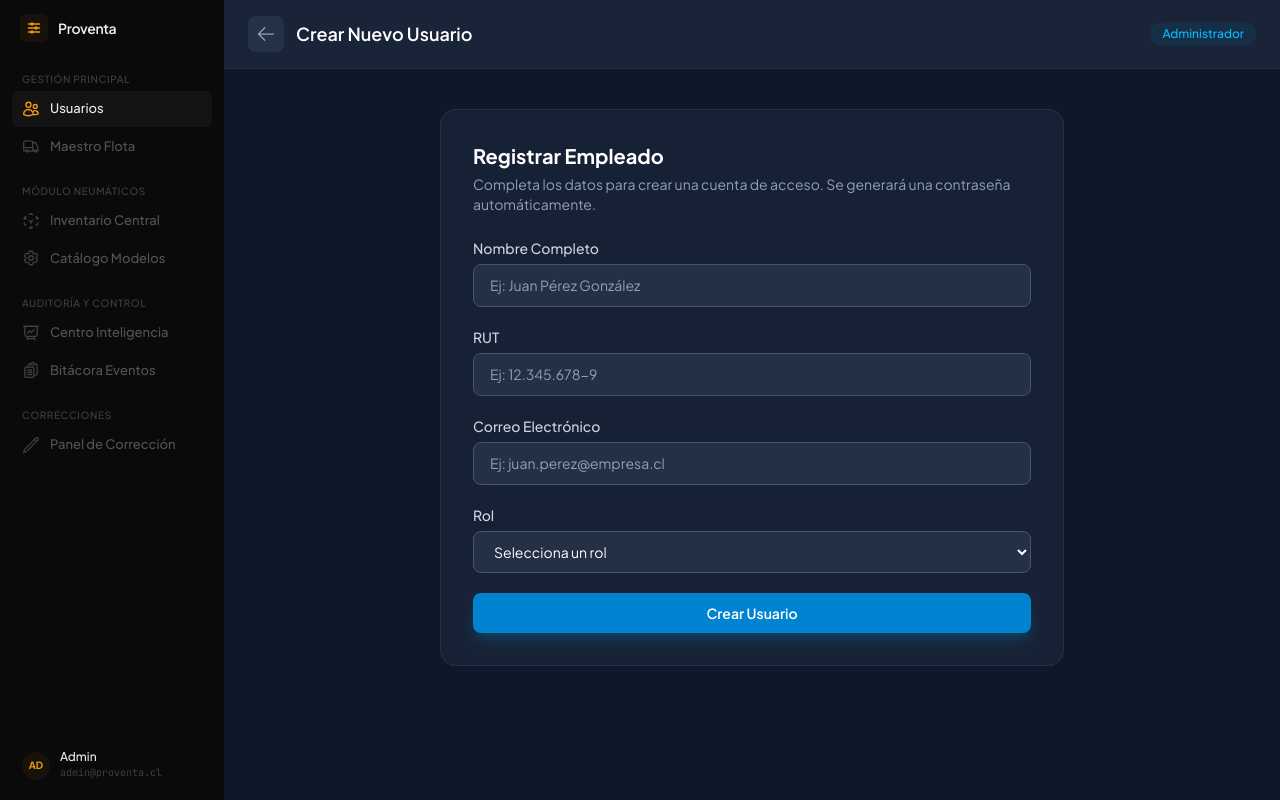
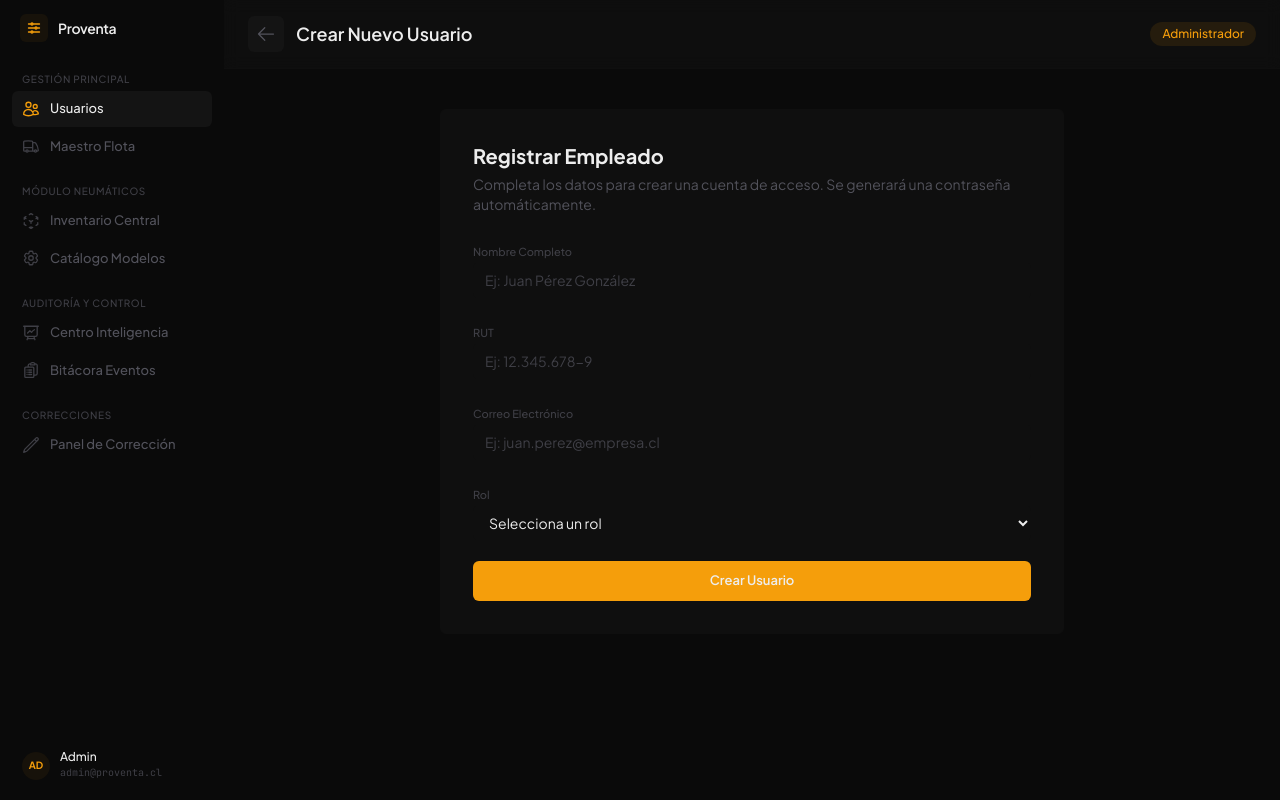
Before and after one commit to ComercialProventa/gestion-flota, a Next.js app: page /admin/usuarios/nuevo in a window 1280 px wide. Built offline with nearby package versions, Linux system fonts and the light colour scheme.

Commit message:
refactor(usuarios): migrar formularios y modal de asignación a estética plana
- nuevo/page: header plano sin bg-slate
- crear-usuario-form: inputs con bg-surface, tokens planos
- asignacion-buses-modal: modal sin rounded-2xl ni border-slate
- eliminar-modelo-btn: tokens planos

```diff
--- a/app/admin/neumaticos/modelos/eliminar-modelo-btn.tsx
+++ b/app/admin/neumaticos/modelos/eliminar-modelo-btn.tsx
@@ -22,7 +22,7 @@ export default function EliminarModeloBtn({ modeloId }: { modeloId: string }) {
     <button
       onClick={() => { if (confirm("¿Eliminar este modelo?")) mutation.mutate() }}
       disabled={mutation.isPending}
-      className="text-slate-500 hover:text-red-400 p-1 transition-colors disabled:opacity-30 cursor-pointer"
+      className="text-dim hover:text-red p-1 transition-colors disabled:opacity-30 cursor-pointer"
     >
       <svg xmlns="http://www.w3.org/2000/svg" className="h-4 w-4" fill="none" viewBox="0 0 24 24" stroke="currentColor">
         <path strokeLinecap="round" strokeLinejoin="round" strokeWidth={2} d="M19 7l-.867 12.142A2 2 0 0116.138 21H7.862a2 2 0 01-1.995-1.858L5 7m5 4v6m4-6v6m1-10V4a1 1 0 00-1-1h-4a1 1 0 00-1 1v3M4 7h16" />
--- a/app/admin/usuarios/crear-usuario-form.tsx
+++ b/app/admin/usuarios/crear-usuario-form.tsx
@@ -44,19 +44,19 @@ export default function CrearUsuarioForm() {
     <div className="space-y-6">
       {/* Mensaje de éxito con la contraseña generada */}
       {resultado && (
-        <div className="rounded-xl border border-emerald-500/30 bg-emerald-500/10 p-5">
+        <div className="rounded-md border border-green/30 bg-green/10 p-5">
           <div className="flex items-center gap-2 mb-3">
-            <svg xmlns="http://www.w3.org/2000/svg" className="h-5 w-5 text-emerald-400" fill="none" viewBox="0 0 24 24" stroke="currentColor" strokeWidth={2}>
+            <svg xmlns="http://www.w3.org/2000/svg" className="h-5 w-5 text-green" fill="none" viewBox="0 0 24 24" stroke="currentColor" strokeWidth={2}>
               <path strokeLinecap="round" strokeLinejoin="round" d="M9 12l2 2 4-4m6 2a9 9 0 11-18 0 9 9 0 0118 0z" />
             </svg>
-            <p className="font-semibold text-emerald-400">{resultado.mensaje}</p>
+            <p className="font-semibold text-green">{resultado.mensaje}</p>
           </div>
-          <div className="rounded-lg bg-slate-900/50 p-4">
-            <p className="text-sm text-slate-400 mb-1">Contraseña generada:</p>
-            <p className="font-mono text-lg font-bold text-white tracking-wider">
+          <div className="rounded-md bg-background p-4">
+            <p className="text-[11px] font-medium text-dim mb-1">Contraseña generada:</p>
+            <p className="font-mono text-lg font-bold text-foreground tracking-wider">
               {resultado.contrasena}
             </p>
-            <p className="mt-2 text-xs text-slate-500">
+            <p className="mt-2 text-xs text-dim">
               ! Anota esta contraseña. No se podrá visualizar nuevamente.
             </p>
           </div>
@@ -65,7 +65,7 @@ export default function CrearUsuarioForm() {
 
       {/* Mensaje de error */}
       {error && (
-        <div className="rounded-lg bg-red-500/10 border border-red-500/30 px-4 py-3 text-sm text-red-400">
+        <div className="rounded-md bg-red/10 border border-red/30 px-4 py-3 text-sm text-red">
           {error}
         </div>
       )}
@@ -74,7 +74,7 @@ export default function CrearUsuarioForm() {
       <form action={handleSubmit} className="space-y-5">
         {/* Nombre Completo */}
         <div>
-          <label htmlFor="nombre_completo" className="block text-sm font-medium text-slate-300 mb-1.5">
+          <label htmlFor="nombre_completo" className="text-[11px] font-medium text-dim mb-1">
             Nombre Completo
           </label>
           <input
@@ -83,13 +83,13 @@ export default function CrearUsuarioForm() {
             type="text"
             required
             placeholder="Ej: Juan Pérez González"
-            className="w-full rounded-lg border border-slate-600 bg-slate-700/50 px-4 py-2.5 text-white placeholder-slate-400 focus:border-sky-500 focus:ring-2 focus:ring-sky-500/20 focus:outline-none transition-colors"
+            className="w-full bg-surface rounded-md px-3 py-2 text-[13px] text-foreground placeholder:text-dim focus:ring-1 focus:ring-accent/30 focus:outline-none transition-colors"
           />
         </div>
 
         {/* RUT */}
         <div>
-          <label htmlFor="rut" className="block text-sm font-medium text-slate-300 mb-1.5">
+          <label htmlFor="rut" className="text-[11px] font-medium text-dim mb-1">
             RUT
           </label>
           <input
@@ -98,13 +98,13 @@ export default function CrearUsuarioForm() {
             type="text"
             required
             placeholder="Ej: 12.345.678-9"
-            className="w-full rounded-lg border border-slate-600 bg-slate-700/50 px-4 py-2.5 text-white placeholder-slate-400 focus:border-sky-500 focus:ring-2 focus:ring-sky-500/20 focus:outline-none transition-colors"
+            className="w-full bg-surface rounded-md px-3 py-2 text-[13px] text-foreground placeholder:text-dim focus:ring-1 focus:ring-accent/30 focus:outline-none transition-colors"
           />
         </div>
 
         {/* Correo Electrónico */}
         <div>
-          <label htmlFor="correo" className="block text-sm font-medium text-slate-300 mb-1.5">
+          <label htmlFor="correo" className="text-[11px] font-medium text-dim mb-1">
             Correo Electrónico
           </label>
           <input
@@ -113,13 +113,13 @@ export default function CrearUsuarioForm() {
             type="email"
             required
             placeholder="Ej: juan.perez@empresa.cl"
-            className="w-full rounded-lg border border-slate-600 bg-slate-700/50 px-4 py-2.5 text-white placeholder-slate-400 focus:border-sky-500 focus:ring-2 focus:ring-sky-500/20 focus:outline-none transition-colors"
+            className="w-full bg-surface rounded-md px-3 py-2 text-[13px] text-foreground placeholder:text-dim focus:ring-1 focus:ring-accent/30 focus:outline-none transition-colors"
           />
         </div>
 
         {/* Rol */}
         <div>
-          <label htmlFor="rol" className="block text-sm font-medium text-slate-300 mb-1.5">
+          <label htmlFor="rol" className="text-[11px] font-medium text-dim mb-1">
             Rol
           </label>
           <select
@@ -127,7 +127,7 @@ export default function CrearUsuarioForm() {
             name="rol"
             required
             defaultValue=""
-            className="w-full rounded-lg border border-slate-600 bg-slate-700/50 px-4 py-2.5 text-white focus:border-sky-500 focus:ring-2 focus:ring-sky-500/20 focus:outline-none transition-colors"
+            className="w-full bg-surface rounded-md px-3 py-2 text-[13px] text-foreground focus:ring-1 focus:ring-accent/30 focus:outline-none transition-colors"
           >
             <option value="" disabled>
               Selecciona un rol
@@ -143,7 +143,7 @@ export default function CrearUsuarioForm() {
         <button
           type="submit"
           disabled={loading}
-          className="w-full rounded-lg bg-sky-600 px-4 py-2.5 text-sm font-semibold text-white shadow-lg shadow-sky-600/25 hover:bg-sky-500 focus:outline-none focus:ring-2 focus:ring-sky-500/50 disabled:opacity-50 disabled:cursor-not-allowed transition-all duration-200 cursor-pointer"
+          className="w-full rounded-md bg-accent px-4 py-2.5 text-[13px] font-semibold text-foreground hover:bg-accent-hover focus:outline-none focus:ring-1 focus:ring-accent/30 disabled:opacity-50 disabled:cursor-not-allowed transition-all duration-200 cursor-pointer"
         >
           {loading ? (
             <span className="inline-flex items-center gap-2">
--- a/app/admin/usuarios/nuevo/page.tsx
+++ b/app/admin/usuarios/nuevo/page.tsx
@@ -15,22 +15,22 @@ export const metadata: Metadata = {
  */
 export default function CrearUsuarioPage() {
   return (
-    <div className="min-h-screen bg-slate-900">
+    <div className="min-h-screen bg-background">
       {/* Header */}
-      <header className="border-b border-slate-700/50 bg-slate-800/80 backdrop-blur-sm">
+      <header className="border-b border-surface bg-surface/80 backdrop-blur-sm">
         <div className="mx-auto flex max-w-7xl items-center justify-between px-6 py-4">
           <div className="flex items-center gap-3">
             <a
               href="/admin/usuarios"
-              className="flex h-9 w-9 items-center justify-center rounded-lg bg-slate-700/50 text-slate-400 hover:bg-slate-700 hover:text-white transition-colors"
+              className="flex h-9 w-9 items-center justify-center rounded-md bg-surface-hover text-muted hover:text-foreground transition-colors"
             >
               <svg xmlns="http://www.w3.org/2000/svg" className="h-5 w-5" fill="none" viewBox="0 0 24 24" stroke="currentColor" strokeWidth={1.5}>
                 <path strokeLinecap="round" strokeLinejoin="round" d="M10.5 19.5L3 12m0 0l7.5-7.5M3 12h18" />
               </svg>
             </a>
-            <h1 className="text-lg font-semibold text-white">Crear Nuevo Usuario</h1>
+            <h1 className="text-lg font-semibold text-foreground">Crear Nuevo Usuario</h1>
           </div>
-          <span className="rounded-full bg-sky-600/10 px-3 py-1 text-xs font-medium text-sky-400">
+          <span className="rounded-full bg-accent/10 px-3 py-1 text-xs font-medium text-accent">
             Administrador
           </span>
         </div>
@@ -38,10 +38,10 @@ export default function CrearUsuarioPage() {
 
       {/* Contenido principal */}
       <main className="mx-auto max-w-2xl px-6 py-10">
-        <div className="rounded-2xl border border-slate-700/50 bg-slate-800/60 p-8">
+        <div className="rounded-md border border-surface bg-surface p-8">
           <div className="mb-6">
-            <h2 className="text-xl font-bold text-white">Registrar Empleado</h2>
-            <p className="mt-1 text-sm text-slate-400">
+            <h2 className="text-xl font-bold text-foreground">Registrar Empleado</h2>
+            <p className="mt-1 text-sm text-muted">
               Completa los datos para crear una cuenta de acceso. Se generará una contraseña automáticamente.
             </p>
           </div>
```
Also changed, not shown: app/admin/usuarios/asignacion-buses-modal.tsx (+19 -19 lines).
